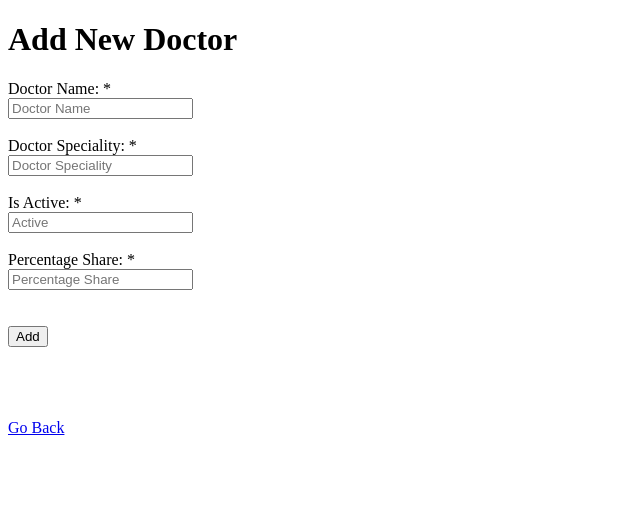
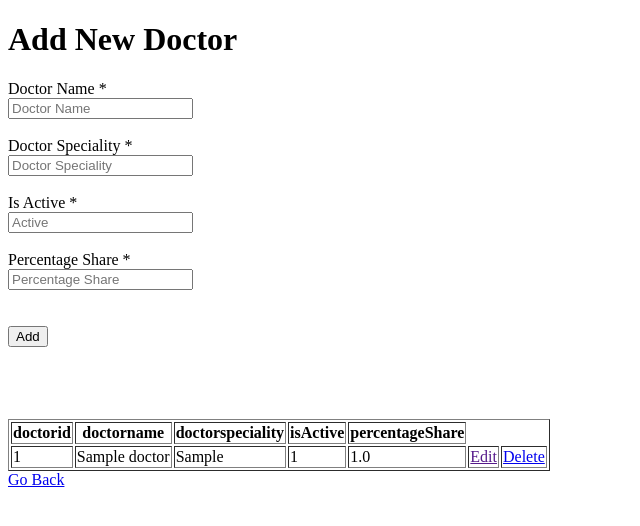
Before and after one commit to johnnyabouhaidar/dataentry_automation_flask_project, a Flask app: page /doctors in a window 1280 px wide. Shown: the top 526 px of the page, without its empty margins (0-640 px from the left). Run offline with Flask 2, Linux system fonts and the light colour scheme; a user stored in the database is signed in; tables that the repository leaves empty hold one stand-in row (values such as "Sample post").

Commit message:
new doctor table

```diff
--- a/DB_layer.py
+++ b/DB_layer.py
@@ -24,8 +24,9 @@ def close_connection(conn):
 def select_from_table(query):
     con,cur=initialize_connection()
     df = pd.read_sql(query,con)
-    print(df)
+    #print(df)
     close_connection(con)
+    return df
 
 def insert_into_table(query):
     con,cur=initialize_connection()
@@ -33,4 +34,4 @@ def insert_into_table(query):
     con.commit()
 
 #insert_into_table("insert into LoginUsers values ('user2','password321','user')")
-select_from_table("select * from LoginUsers")
+#select_from_table("select * from doctor")
--- a/app.py
+++ b/app.py
@@ -1,4 +1,4 @@
-
+from DB_layer import *
 from flask import Flask, render_template, url_for,redirect
 from flask_sqlalchemy import SQLAlchemy
 from flask_login import UserMixin,login_user,LoginManager,login_required,logout_user
@@ -6,6 +6,7 @@ from flask_wtf import FlaskForm
 from wtforms import StringField,PasswordField,SubmitField,Label
 from wtforms.validators import InputRequired,Length,ValidationError
 from flask_bcrypt import Bcrypt
+#from pandas import pd
 
 #from UserClass import *
 
@@ -43,10 +44,10 @@ class Doctor(db.Model):
     percentageShare = db.Column(db.Float,nullable=False)
 
 class AddDoctorForm(FlaskForm):
-    doctorname=StringField(label="Doctor Name: ",validators=[InputRequired()],render_kw={"placeholder":"Doctor Name"})
-    doctorspeciality=StringField(label="Doctor Speciality: ",validators=[InputRequired()],render_kw={"placeholder":"Doctor Speciality"})
-    isActive=StringField(label="Is Active: ",validators=[InputRequired()],render_kw={"placeholder":"Active"})
-    percentageShare=StringField(label="Percentage Share: ",validators=[InputRequired()],render_kw={"placeholder":"Percentage Share"})
+    doctorname=StringField(label="Doctor Name ",validators=[InputRequired()],render_kw={"placeholder":"Doctor Name"})
+    doctorspeciality=StringField(label="Doctor Speciality ",validators=[InputRequired()],render_kw={"placeholder":"Doctor Speciality"})
+    isActive=StringField(label="Is Active ",validators=[InputRequired()],render_kw={"placeholder":"Active"})
+    percentageShare=StringField(label="Percentage Share ",validators=[InputRequired()],render_kw={"placeholder":"Percentage Share"})
 
     submit =SubmitField("Add")
 
@@ -100,6 +101,10 @@ def dashboard(usr=""):
 @login_required
 def doctor():
     form=AddDoctorForm()
+    doctors=db.engine.execute("select * from doctor")
+    doctoritems=doctors.fetchall()
+    headersdoctors=doctors.keys()
+
     if form.validate_on_submit():
         boolean = False
         if form.isActive.data=='True':
@@ -107,8 +112,16 @@ def doctor():
         new_doctor =Doctor(doctorname=form.doctorname.data,doctorspeciality=form.doctorspeciality.data,isActive=boolean,percentageShare=form.percentageShare.data)
         db.session.add(new_doctor)
         db.session.commit()
-        return redirect(url_for('dashboard'))
-    return render_template('doctorregisterform.html',form=form)
+        return redirect(url_for('doctor'))
+    #return render_template('doctorregisterform.html',form=form,tables=[doctors.to_html(classes='data',index=False)], titles=doctors.columns.values)
+    return render_template('doctorregisterform.html',form=form,table=doctoritems,headers=headersdoctors,dbtable="doctor")
+
+@app.route('/delete_entry/tbl=<tbl>/id=<id>',methods=['GET','POST'])
+@login_required
+def delete_entry(tbl,id):
+    db.engine.execute("delete from {0} where doctorid={1}".format(tbl,id))
+    db.session.commit()
+    return redirect(url_for(tbl))
 
 @app.route('/register',methods=['GET','POST'])
 def register():
--- a/templates/doctorregisterform.html
+++ b/templates/doctorregisterform.html
@@ -16,7 +16,26 @@
         </tr>
         {% endfor %}
     </form>
-
+    <div>
+        <table border="1">
+        <tr>
+            {%for title in headers%}
+            <th>{{title}}</th>
+            {%endfor%}
+        </tr>
+        {% for value in table %}
+        <tr>
+        {%for item in value%}
+            <td>
+        {{item}}
+    </td>
+        {%endfor%}
+        <td><a href="">Edit</a></td>
+        <td><a href="{{url_for('delete_entry',tbl=dbtable,id=value[0])}}">Delete</a></td>
+        </tr>
+        {% endfor %}
+    </table>
+    </div>
 <a href="{{url_for('dashboard')}}">Go Back</a>
 </body>
 </html>
```
